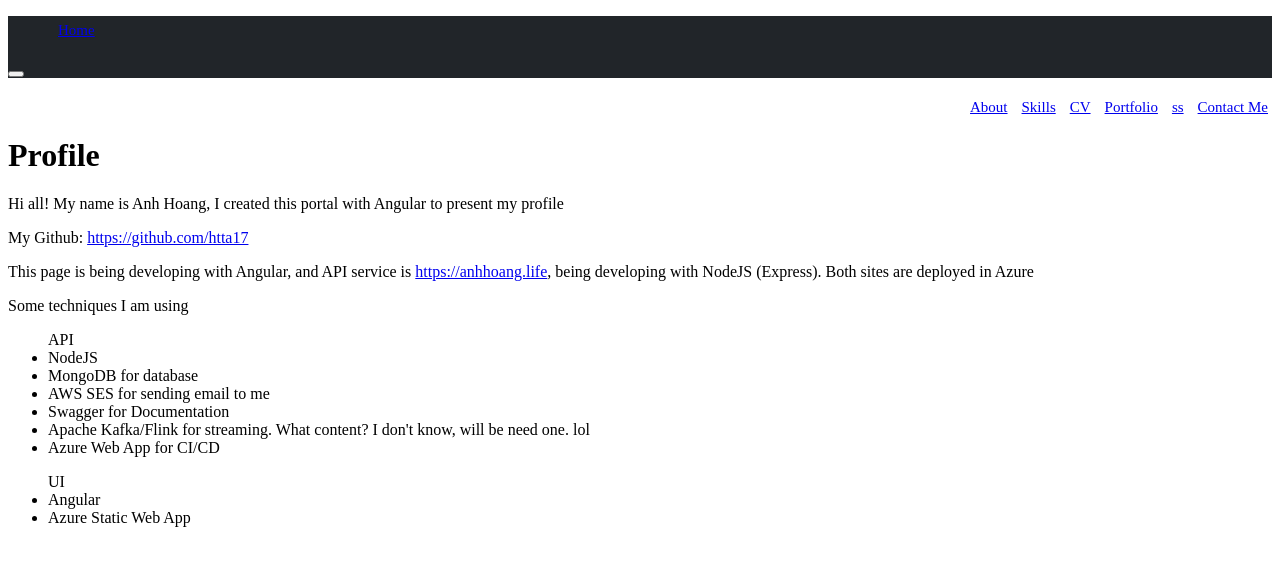
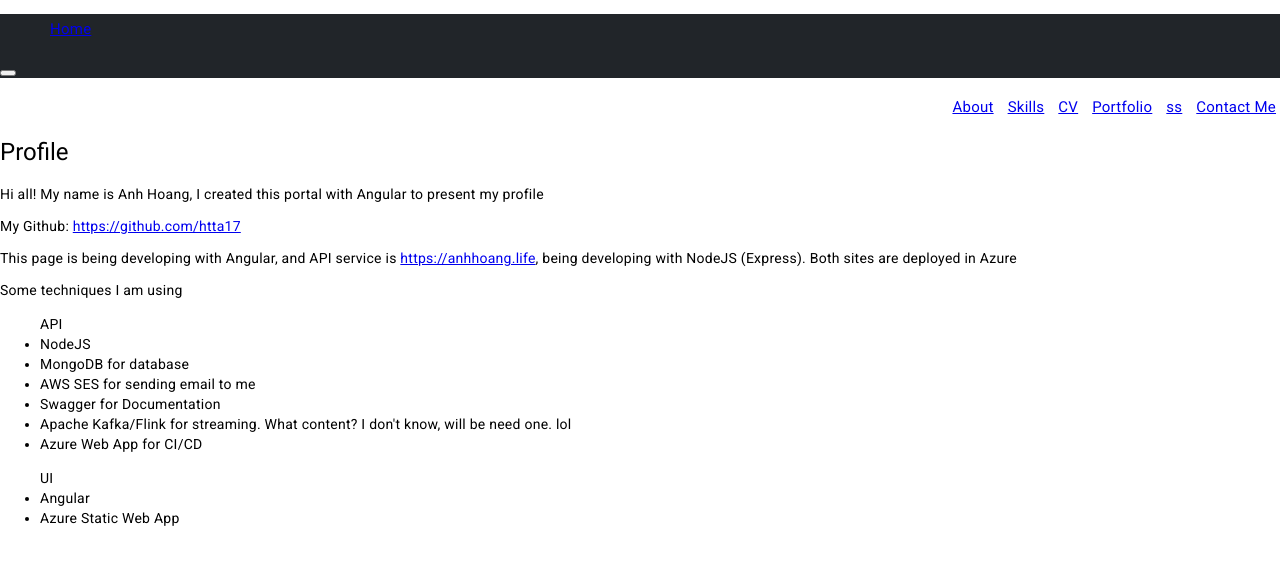
Before and after one commit to htta17/angular-project, an Angular app: page / in a window 1280 px wide. Shown: the top 566 px of the page. Built offline with nearby package versions, Linux system fonts and the light colour scheme.

Commit message:
Add Material

```diff
--- a/angular.json
+++ b/angular.json
@@ -30,6 +30,7 @@
               "src/assets"
             ],
             "styles": [
+              "@angular/material/prebuilt-themes/indigo-pink.css",
               "src/styles.less"
             ],
             "scripts": [],
@@ -95,6 +96,7 @@
               "src/assets"
             ],
             "styles": [
+              "@angular/material/prebuilt-themes/indigo-pink.css",
               "src/styles.less"
             ],
             "scripts": []
--- a/package.json
+++ b/package.json
@@ -15,10 +15,12 @@
   },
   "dependencies": {
     "@angular/animations": "^17.0.0",
+    "@angular/cdk": "^17.0.3",
     "@angular/common": "^17.0.0",
     "@angular/compiler": "^17.0.0",
     "@angular/core": "^17.0.0",
     "@angular/forms": "^17.0.0",
+    "@angular/material": "^17.0.3",
     "@angular/platform-browser": "^17.0.0",
     "@angular/platform-browser-dynamic": "^17.0.0",
     "@angular/platform-server": "^17.0.0",
--- a/src/app/app.config.ts
+++ b/src/app/app.config.ts
@@ -3,7 +3,8 @@ import { provideRouter } from '@angular/router';
 
 import { routes } from './app.routes';
 import { provideClientHydration } from '@angular/platform-browser';
+import { provideAnimations } from '@angular/platform-browser/animations';
 
 export const appConfig: ApplicationConfig = {
-  providers: [provideRouter(routes), provideClientHydration()]
+  providers: [provideRouter(routes), provideClientHydration(), provideAnimations()]
 };
--- a/src/index.html
+++ b/src/index.html
@@ -6,8 +6,10 @@
   <base href="/">
   <meta name="viewport" content="width=device-width, initial-scale=1">
   <link rel="icon" type="image/x-icon" href="favicon.ico">
+  <link href="https://fonts.googleapis.com/css2?family=Roboto:wght@300;400;500&display=swap" rel="stylesheet">
+  <link href="https://fonts.googleapis.com/icon?family=Material+Icons" rel="stylesheet">
 </head>
-<body>
+<body class="mat-typography">
   <app-root></app-root>
 </body>
 </html>
--- a/src/styles.less
+++ b/src/styles.less
@@ -1 +1,4 @@
 /* You can add global styles to this file, and also import other style files */
+
+html, body { height: 100%; }
+body { margin: 0; font-family: Roboto, "Helvetica Neue", sans-serif; }
```
Also changed, not shown: src/app/header/header.component.html (+4 -4 lines), 1 other file (tests, documents, lock files or other folders).
